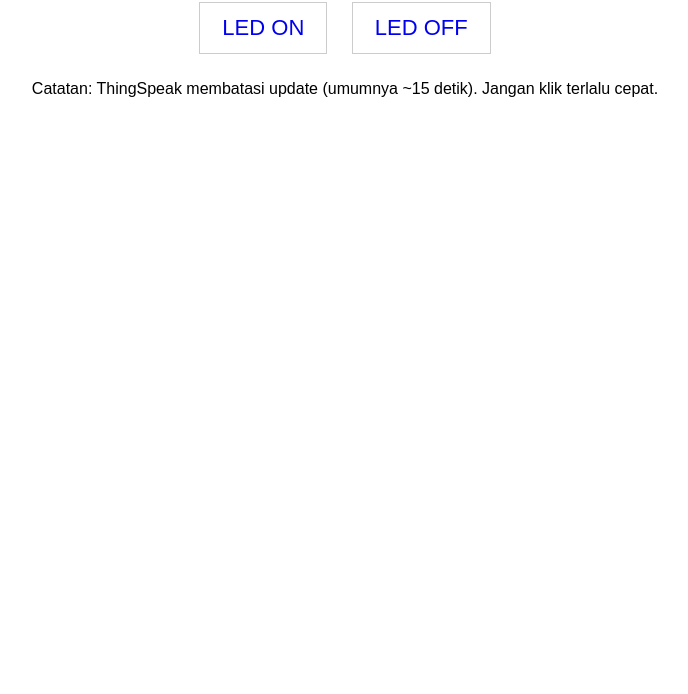
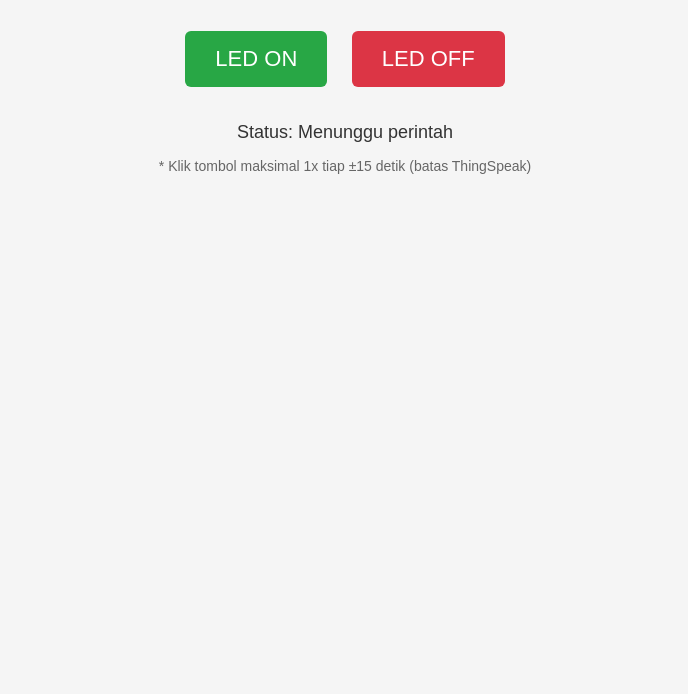
Before and after one commit to hasnaazkiya-blip/led-control-thingspeak, a plain HTML site: page index.html in a window 1280 px wide. Shown: the part 106-800 px from the top of the page, without its empty margins (295-983 px from the left). Drawn offline with Linux system fonts and the light colour scheme.

Commit message:
Update index.html

```diff
--- a/index.html
+++ b/index.html
@@ -4,17 +4,69 @@
   <meta charset="utf-8">
   <meta name="viewport" content="width=device-width, initial-scale=1">
   <title>Kontrol LED IoT</title>
+
   <style>
-    body{font-family:Arial;text-align:center;margin:40px}
-    a{display:inline-block;font-size:22px;padding:12px 22px;margin:10px;border:1px solid #ccc;text-decoration:none}
+    body {
+      font-family: Arial, sans-serif;
+      text-align: center;
+      margin-top: 60px;
+      background-color: #f5f5f5;
+    }
+    h1 {
+      margin-bottom: 30px;
+    }
+    button {
+      font-size: 22px;
+      padding: 15px 30px;
+      margin: 10px;
+      cursor: pointer;
+      border-radius: 6px;
+      border: none;
+      color: white;
+    }
+    .on {
+      background-color: #28a745;
+    }
+    .off {
+      background-color: #dc3545;
+    }
+    #status {
+      margin-top: 25px;
+      font-size: 18px;
+      color: #333;
+    }
+    .note {
+      margin-top: 15px;
+      font-size: 14px;
+      color: #666;
+    }
   </style>
 </head>
+
 <body>
-  <h1>Kontrol LED IoT (ThingSpeak)</h1>
 
-  <a href="https://api.thingspeak.com/update?api_key=14KAKGRINQPLSQWA&field1=1">LED ON</a>
-  <a href="https://api.thingspeak.com/update?api_key=14KAKGRINQPLSQWA&field1=0">LED OFF</a>
+  <h1>Kontrol LED IoT</h1>
 
-  <p>Catatan: ThingSpeak membatasi update (umumnya ~15 detik). Jangan klik terlalu cepat.</p>
+  <button class="on" onclick="kirim(1)">LED ON</button>
+  <button class="off" onclick="kirim(0)">LED OFF</button>
+
+  <div id="status">Status: Menunggu perintah</div>
+  <div class="note">
+    * Klik tombol maksimal 1x tiap ±15 detik (batas ThingSpeak)
+  </div>
+
+  <script>
+    const API_KEY = "14KAKGRINQPLSQWA"; // ← GANTI INI
+
+    function kirim(nilai) {
+      // kirim request TANPA pindah halaman
+      const img = new Image();
+      img.src = `https://api.thingspeak.com/update?api_key=${API_KEY}&field1=${nilai}&t=${Date.now()}`;
+
+      document.getElementById("status").innerHTML =
+        "Status: Perintah dikirim → LED " + (nilai === 1 ? "ON" : "OFF");
+    }
+  </script>
+
 </body>
 </html>
```
